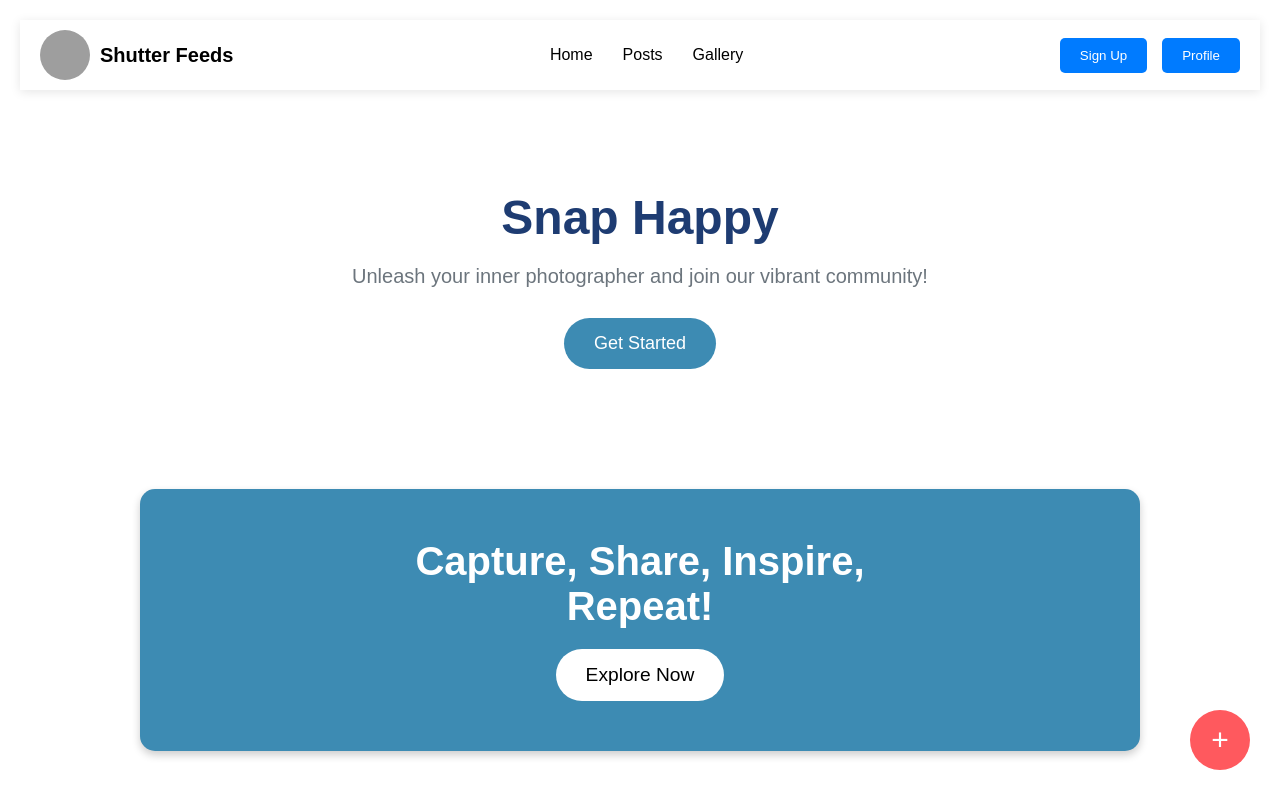
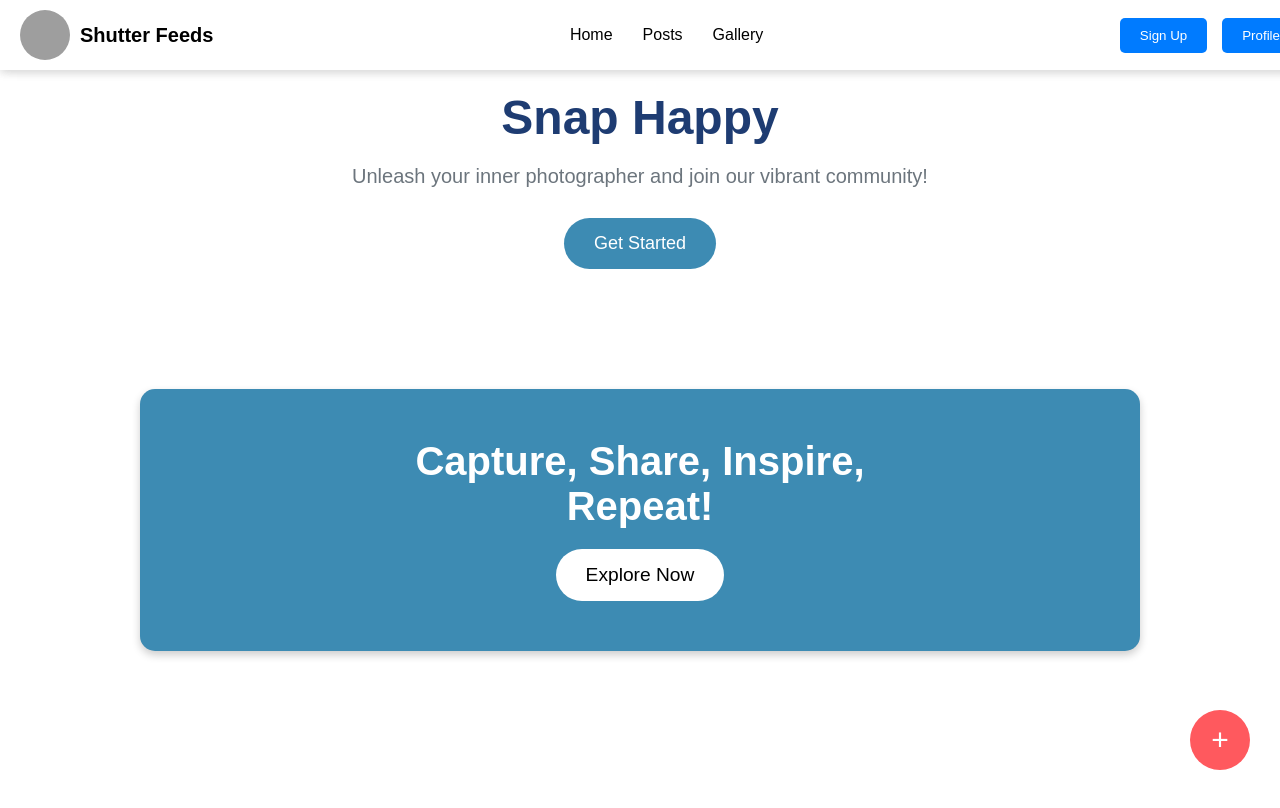
Before and after one commit to calebdfk/Shutter-Feeds, a React (Create React App) app in the folder frontend/portfolio/: page / in a window 1280 px wide. Shown: the top 808 px of the page. Built offline with nearby package versions, Linux system fonts and the light colour scheme; grey boxes are pictures that could not be loaded.

Commit message:
Header file has been created and fixed navigation bar has been modified

```diff
--- a/frontend/portfolio/src/App.js
+++ b/frontend/portfolio/src/App.js
@@ -1,24 +1,24 @@
 import './App.css';
-
 import { BrowserRouter as Router, Route, Routes } from 'react-router-dom';
 
 import SignUp from './Pages/SignUp';
 import LandingPage from './Pages/Landingpage';
+import Header from './components/Header';
 
 function App() {
   return (
     <div className="App">
+      <Router>
+        {/* Header is placed outside the Routes so it appears on all pages */}
+        <Header />
 
-      <Router>
-        {/* <LandingPage /> */}
-
+        {/* Define routes for different pages */}
         <Routes>
           <Route path="/" element={<LandingPage />} />
           <Route path="/sign-up" element={<SignUp />} />
           {/* Other routes */}
         </Routes>
       </Router>
-
     </div>
   );
 }
--- a/frontend/portfolio/src/Pages/LandingPage.css
+++ b/frontend/portfolio/src/Pages/LandingPage.css
@@ -5,12 +5,17 @@
   }
 
   .header {
+    position: fixed;
+    top: 0;
+    left: 0;
+    width: 100%;
     display: flex;
     justify-content: space-between;
     align-items: center;
     padding: 10px 20px;
     background-color: white;
     box-shadow: 0 2px 10px rgba(0, 0, 0, 0.1);
+    z-index: 1000;
   }
 
   .logo-container {
@@ -37,7 +42,7 @@
 
   }
 
-  /* .auth-buttons button {
+   /* .auth-buttons button {
     margin-left: 10px;
     padding: 10px 20px;
     border: 2px solid black;
@@ -46,7 +51,7 @@
     border-radius: 25px;
     font-size: 16px;
     cursor: pointer;
-  } */
+  }  */
 
   .auth-buttons .signup-btn {
     margin-right: 15px;
--- /dev/null
+++ b/frontend/portfolio/src/components/Header.css
@@ -0,0 +1,40 @@
+.header {
+    position: fixed; /* Fix the header at the top */
+    top: 0;
+    left: 0;
+    width: 100%;
+    display: flex;
+    justify-content: space-between;
+    align-items: center;
+    padding: 10px 20px;
+    background-color: white;
+    box-shadow: 0 2px 10px rgba(0, 0, 0, 0.1);
+    z-index: 1000; /* Ensure the header stays above other content */
+  }
+
+  .logo-container {
+    display: flex;
+    align-items: center;
+  }
+
+  .logo {
+    width: 50px;
+    height: 50px;
+    border-radius: 50%;
+    margin-right: 10px;
+  }
+
+  .app-name {
+    font-size: 20px;
+    font-weight: bold;
+  }
+
+  .nav-links a {
+    margin: 0 15px;
+    text-decoration: none;
+    color: black;
+  }
+
+  .main-section {
+    margin-top: 70px; /* Adjust the margin to avoid overlap with the fixed header */
+  }
--- /dev/null
+++ b/frontend/portfolio/src/components/Header.js
@@ -0,0 +1,26 @@
+import React from 'react';
+import Logo from '../Assets/Logo.jpg';
+import { Link } from 'react-router-dom';
+import './Header.css';
+
+function Header() {
+  return (
+    <header className="header">
+        <div className="logo-container">
+          <img src= {Logo} alt="Shutter Logo" className="logo" />
+          <span className="app-name">Shutter Feeds</span>
+        </div>
+        <nav className="nav-links">
+          <a href="#home">Home</a>
+          <a href="#posts">Posts</a>
+          <a href="#gallery">Gallery</a>
+        </nav>
+        <div className="auth-buttons">
+          <button className="signup-btn"><Link to="/sign-up">Sign Up</Link></button>
+          <button className="profile-btn">Profile</button>
+        </div>
+      </header>
+  );
+}
+
+export default Header;
```
Lines whose indentation alone changed are shown as unchanged.
